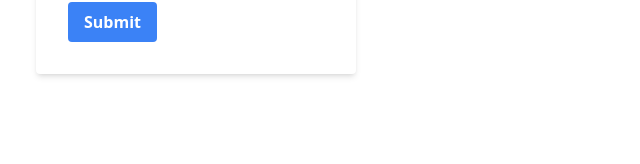
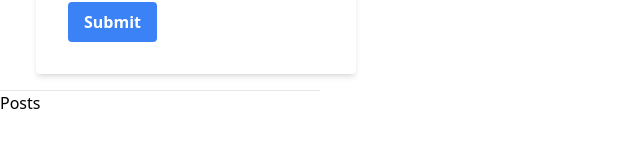
Before and after one commit to CodeLeom/blog, a React (Create React App) app in the folder client/: page / in a window 1280 px wide. Shown: the part 136-300 px from the top of the page, without its empty margins (0-640 px from the left). Built offline with nearby package versions, Linux system fonts and the light colour scheme.

Commit message:
added the post list component

```diff
--- a/client/src/App.js
+++ b/client/src/App.js
@@ -1,10 +1,14 @@
 import PostCreate from "./PostCreate";
+import PostList from "./PostList";
 
 function App() {
   return (
     <div className="w-full max-w-xs my-9">
         <h1 className="text-gray-700 text-sm font-bold text-center">Create Post</h1>
         <PostCreate />
+        <hr />
+        <h2>Posts</h2>
+        <PostList />
     </div>
   );
 }
--- /dev/null
+++ b/client/src/PostList.js
@@ -0,0 +1,15 @@
+import React, { useState, useEffect } from 'react'
+import axios from 'axios'
+
+function PostList() {
+
+    const [posts, setPosts] = useState([])
+
+  return (
+    <div>
+
+    </div>
+  )
+}
+
+export default PostList
```
